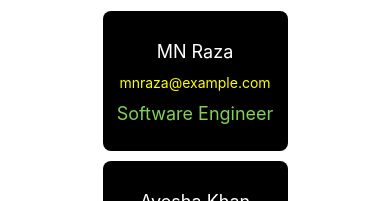
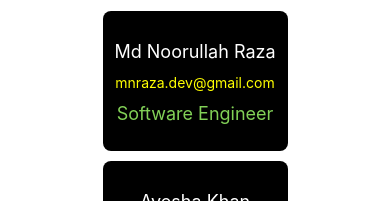
Before and after one commit to mnraza-dev/React_Native_Basic_To_Advanced, a React Native app in the folder RN_ULTIMATE/Basics/: screen / in a window 390 px wide. Shown: the top 201 px of the page. Built offline with nearby package versions, Linux system fonts and the light colour scheme.

Commit message:
add Grid Item as a component

```diff
--- a/RN_ULTIMATE/Basics/components/DynamicGrid.tsx
+++ b/RN_ULTIMATE/Basics/components/DynamicGrid.tsx
@@ -1,8 +1,9 @@
 import React from "react";
 import { View, Text, StyleSheet, ScrollView } from "react-native";
+import GridItem from "./GridItem";
 
 const users = [
-    { id: 1, name: "MN Raza", email: "mnraza@example.com", profession: "Software Engineer" },
+    { id: 1, name: "Md Noorullah Raza", email: "mnraza.dev@gmail.com", profession: "Software Engineer" },
     { id: 2, name: "Ayesha Khan", email: "ayesha@example.com", profession: "UI Designer" },
     { id: 3, name: "Rahul Sharma", email: "rahul@example.com", profession: "Data Analyst" },
     { id: 4, name: "Fatima Ali", email: "fatima@example.com", profession: "Backend Developer" },
@@ -38,11 +39,7 @@ const DynamicGrid = () => {
     return (
         <ScrollView contentContainerStyle={styles.container}>
             {users.map((item) => (
-                <View key={item.id} style={styles.gridItem}>
-                    <Text style={styles.text}>{item.name}</Text>
-                    <Text style={styles.email}>{item.email}</Text>
-                    <Text style={styles.profession}>{item.profession}</Text>
-                </View>
+                <GridItem item={item} />
             ))}
         </ScrollView>
     );
--- /dev/null
+++ b/RN_ULTIMATE/Basics/components/GridItem.tsx
@@ -0,0 +1,43 @@
+import { StyleSheet, Text, View } from 'react-native'
+import React from 'react'
+
+const GridItem = ({item}) => {
+    return (
+        <View key={item.id} style={styles.gridItem}>
+            <Text style={styles.text}>{item.name}</Text>
+            <Text style={styles.email}>{item.email}</Text>
+            <Text style={styles.profession}>{item.profession}</Text>
+        </View>
+    )
+}
+
+export default GridItem
+
+const styles = StyleSheet.create({
+     gridItem: {
+        margin: 5,
+        height: 140,
+        width: 185,
+        backgroundColor: "#000000ff",
+        justifyContent: "center",
+        alignItems: "center",
+        borderRadius: 8,
+        elevation: 8,
+    },
+    text: {
+        color: "white",
+        marginTop: 2,
+        fontSize: 18,
+    },
+    email: {
+        color: "yellow",
+        fontSize: 14,
+        marginTop: 12,
+
+    },
+    profession: {
+        color: "#8fe660e8",
+        fontSize: 18,
+        marginTop: 12,
+    },
+});
```
